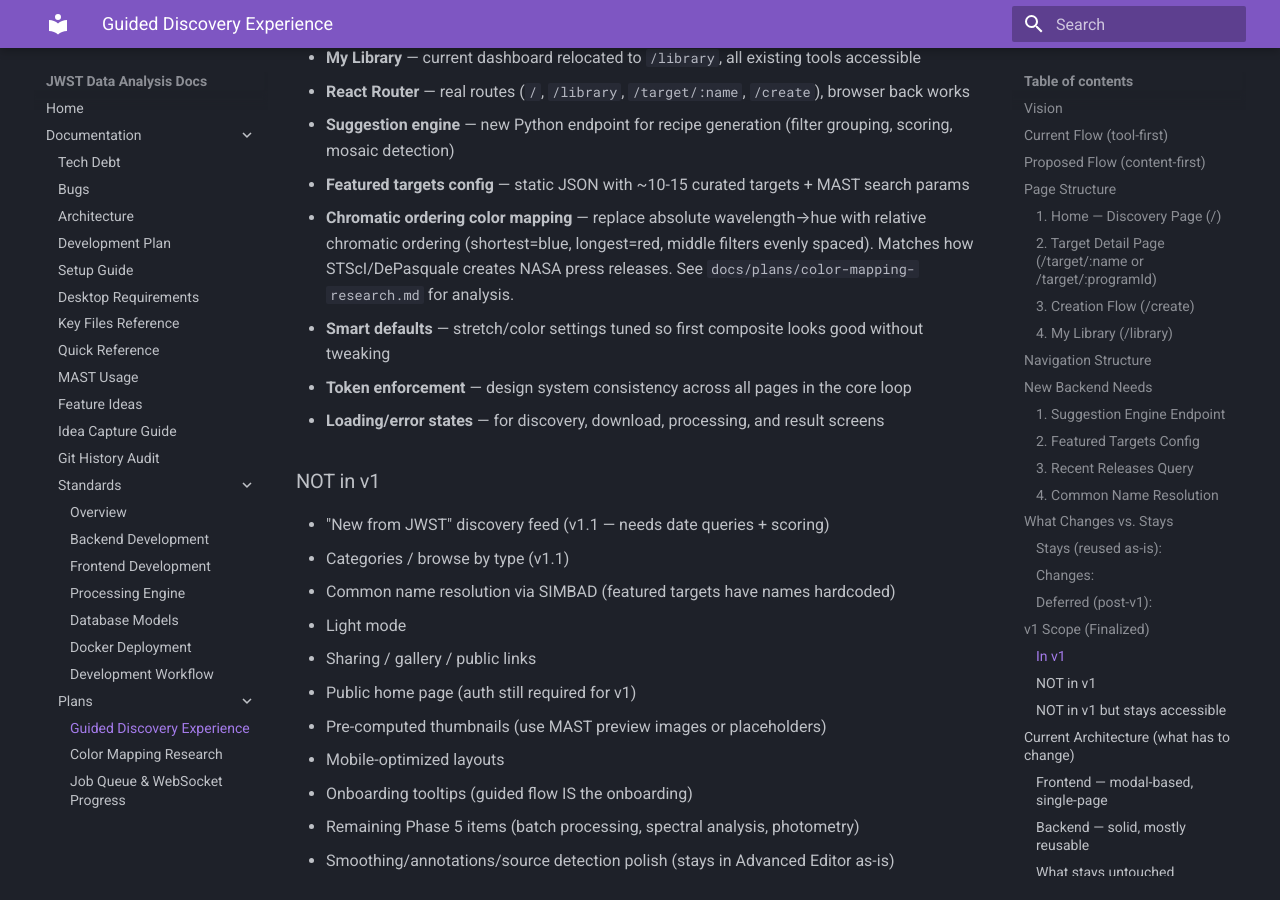
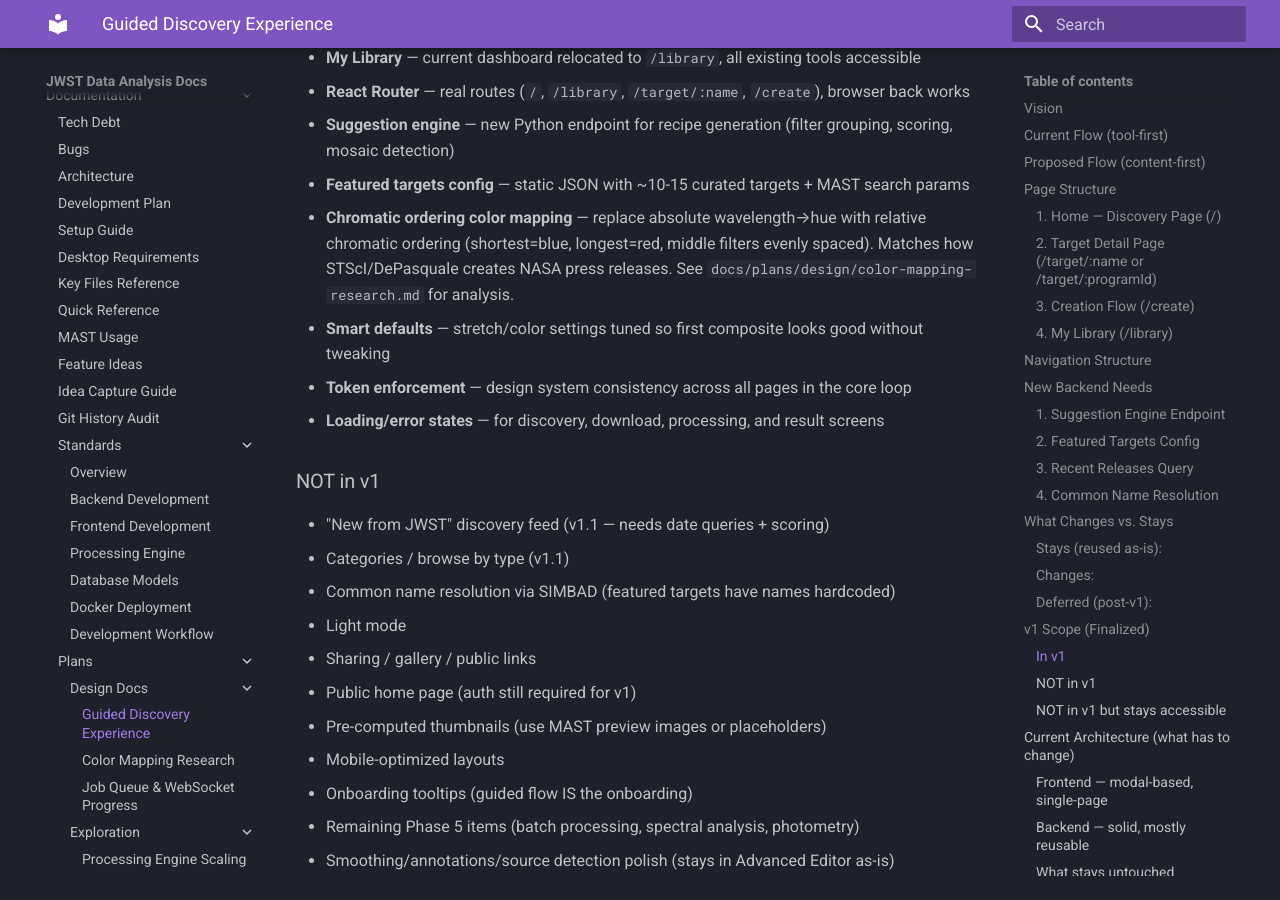
Before and after one commit to Snoww3d/jwst-data-analysis, an MkDocs documentation site: the page built from docs/plans/design/guided-discovery-experience.md, in a window 1280 px wide and 900 px high, scrolled down 8170 px. Built offline with MkDocs 1.6.1 and Material for MkDocs 9.7.7, drawn with Linux system fonts in a browser that asks for light colours; some of the changed text lies outside the part shown.

Commit message:
docs: reorganize plans into design docs and exploration
Split plans/ into design/ (implementation plans for built features) and
exploration/ (brainstorms, research, architecture analysis). Added
processing engine scaling exploration covering caching, worker scaling,
SQS+Fargate, and Step Functions approaches.

Updated mkdocs nav and internal cross-references.

Co-Authored-By: Claude Opus 4.6 <noreply@anthropic.com>

```diff
--- a/docs/plans/guided-discovery-experience.md
+++ b/docs/plans/design/guided-discovery-experience.md
@@ -400,7 +400,7 @@ Many MAST targets use catalog IDs (NGC, IC, Messier). Need a mapping to common n
 - **React Router** — real routes (`/`, `/library`, `/target/:name`, `/create`), browser back works
 - **Suggestion engine** — new Python endpoint for recipe generation (filter grouping, scoring, mosaic detection)
 - **Featured targets config** — static JSON with ~10-15 curated targets + MAST search params
-- **Chromatic ordering color mapping** — replace absolute wavelength→hue with relative chromatic ordering (shortest=blue, longest=red, middle filters evenly spaced). Matches how STScI/DePasquale creates NASA press releases. See `docs/plans/color-mapping-research.md` for analysis.
+- **Chromatic ordering color mapping** — replace absolute wavelength→hue with relative chromatic ordering (shortest=blue, longest=red, middle filters evenly spaced). Matches how STScI/DePasquale creates NASA press releases. See `docs/plans/design/color-mapping-research.md` for analysis.
 - **Smart defaults** — stretch/color settings tuned so first composite looks good without tweaking
 - **Token enforcement** — design system consistency across all pages in the core loop
 - **Loading/error states** — for discovery, download, processing, and result screens
@@ -531,7 +531,7 @@ Specific work:
 - Sort filters by wavelength, assign evenly-spaced hues from 240° (blue) → 0° (red) relative to the set
 - Keep existing wavelength-to-hue as "scientific" option
 - Make chromatic ordering the default for auto-assign and all recipes
-- See `docs/plans/color-mapping-research.md` for full analysis
+- See `docs/plans/design/color-mapping-research.md` for full analysis
 
 **New .NET controller:** `DiscoveryController`
 - `GET /api/discovery/featured` — serve featured targets JSON
--- a/mkdocs.yml
+++ b/mkdocs.yml
@@ -44,6 +44,9 @@ nav:
       - Docker Deployment: standards/docker-deployment.md
       - Development Workflow: standards/development-workflow.md
     - Plans:
-      - Guided Discovery Experience: plans/guided-discovery-experience.md
-      - Color Mapping Research: plans/color-mapping-research.md
-      - Job Queue & WebSocket Progress: plans/job-queue-websocket-progress.md
+      - Design Docs:
+        - Guided Discovery Experience: plans/design/guided-discovery-experience.md
+        - Color Mapping Research: plans/design/color-mapping-research.md
+        - Job Queue & WebSocket Progress: plans/design/job-queue-websocket-progress.md
+      - Exploration:
+        - Processing Engine Scaling: plans/exploration/processing-engine-scaling.md
```
Also changed, not shown: docs/development-plan.md (+1 -1 lines), docs/plans/exploration/processing-engine-scaling.md (added, +122 -0 lines), docs/plans/design/color-mapping-research.md (renamed from docs/plans/color-mapping-research.md), docs/plans/design/job-queue-websocket-progress.md (renamed from docs/plans/job-queue-websocket-progress.md), docs/plans/design/ux-specs/01-layout-shell-and-discovery-home.md (renamed from docs/plans/ux-specs/01-layout-shell-and-discovery-home.md), docs/plans/design/ux-specs/02-target-detail-and-guided-creation.md (renamed from docs/plans/ux-specs/02-target-detail-and-guided-creation.md).
